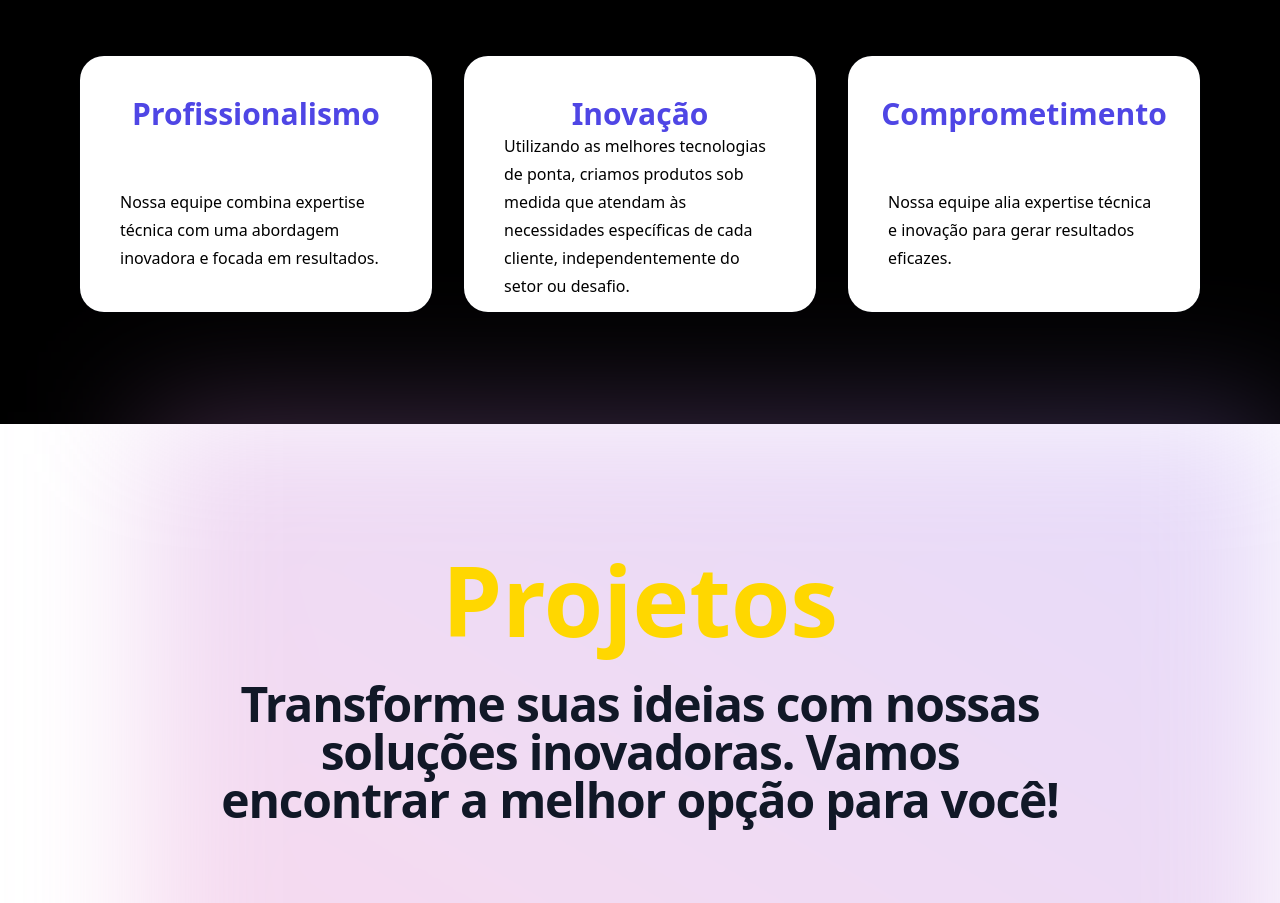
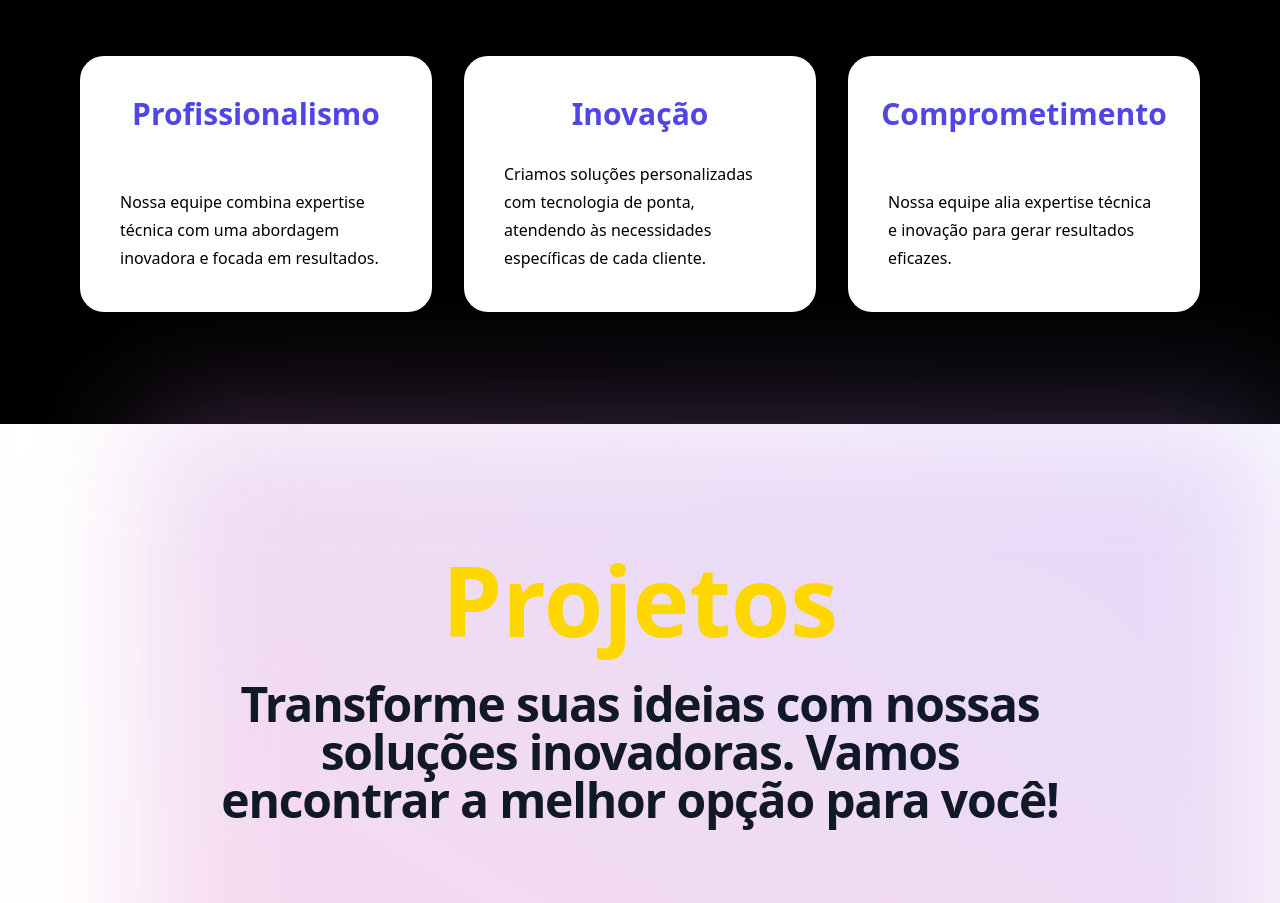
Before and after one commit to eccarneiro/landing-page-bitbee, a React (Create React App) app: page / in a window 1280 px wide. Shown: the part 1040-1943 px from the top of the page. Built offline with nearby package versions, Linux system fonts and the light colour scheme.

Commit message:
feat: add header navegation

```diff
--- a/src/components/About.js
+++ b/src/components/About.js
@@ -4,7 +4,7 @@ const About = () => {
     return (
         <>
         <div>
-            <h1 className="text-center mt-32 font-semibold text-8xl text-bit-bee-yellow mb-6">Sobre nós</h1>
+            <h1 id='about' className="text-center mt-32 font-semibold text-8xl text-bit-bee-yellow mb-6">Sobre nós</h1>
         </div>
         <div
             className="relative bg-cover bg-center mx-auto max-w-lg items-center sm:mt-10 lg:max-w-6xl gap-8 my-20"
@@ -20,7 +20,7 @@ const About = () => {
 
                 <div className="rounded-3xl bg-white p-8 ring-1 ring-gray-900/10 sm:mx-8 sm:rounded-md sm:p-10 lg:mx-0 lg:rounded-3xl transition-all duration-300 hover:scale-105 h-64 flex flex-col justify-between">
                     <h3 className="flex justify-center text-3xl font-semibold text-indigo-600">Inovação</h3>
-                    <p className="text-base/7 transition-colors duration-500">Utilizando as melhores tecnologias de ponta, criamos produtos sob medida que atendam às necessidades específicas de cada cliente, independentemente do setor ou desafio.</p>
+                    <p className="text-base/7 transition-colors duration-500">Criamos soluções personalizadas com tecnologia de ponta, atendendo às necessidades específicas de cada cliente.</p>
                 </div>
 
 
--- a/src/components/Services.js
+++ b/src/components/Services.js
@@ -5,7 +5,7 @@ import { FaTimes } from 'react-icons/fa';
 const Services = () => {
 
     return (
-        <div className="relative isolate bg-white px-6 py-24 sm:py-32 lg:px-8">
+        <div id='services' className="relative isolate bg-white px-6 py-24 sm:py-32 lg:px-8">
         <div className="absolute inset-x-0 -top-3 -z-10 transform-gpu overflow-hidden px-36 blur-3xl" aria-hidden="true">
           <div className="mx-auto aspect-[1155/678] h-[72.1875rem] bg-gradient-to-tr from-[#ff80b5] to-[#9089fc] opacity-30"></div>
         </div>
@@ -20,7 +20,7 @@ const Services = () => {
           {/* <!-- card 1--> */}
           <div className="rounded-3xl bg-white/60 p-8 ring-1 ring-gray-900/10 sm:mx-8 sm:rounded-md sm:p-10 lg:mx-0 lg:rounded-3xl transition-all duration-300 hover:bg-black hover:bg-opacity-80 hover:text-white hover:scale-105">
             <h3 id="tier-hobby" className="flex justify-center text-3xl font-semibold text-indigo-600 ">BeeSpot</h3>
-            <p className="mt-6 text-base/7 transition-colors duration-500 hover:text-white">Transforme seu Wi-Fi em uma poderosa ferramenta de marketing e engajamento.</p>
+            <p className="mt-6 text-base/7  hover:text-white">Transforme seu Wi-Fi em uma poderosa ferramenta de marketing e engajamento.</p>
             <ul role="list" className="mt-8 space-y-3 text-sm/6  sm:mt-10">
               <li className="flex gap-x-3">
                 <svg className="h-6 w-5 flex-none text-green-400" viewBox="0 0 20 20" fill="currentColor" aria-hidden="true" data-slot="icon">
```
